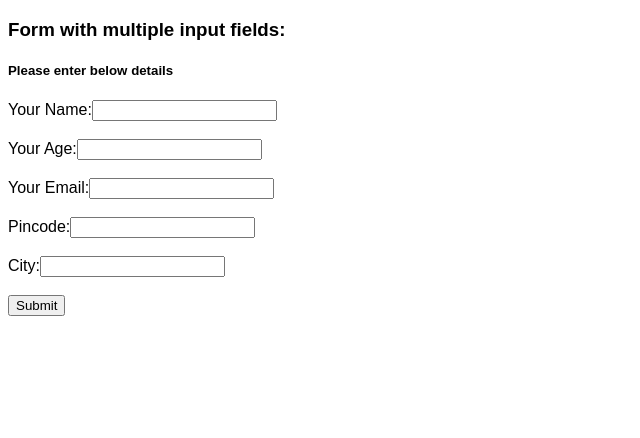
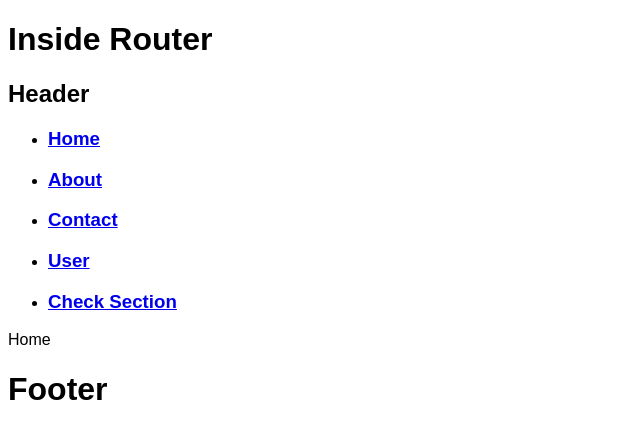
Before and after one commit to muazimmaqbool/Reactjs-with-Me, a React (Create React App) app: page / in a window 1280 px wide. Shown: the top 438 px of the page, without its empty margins (0-640 px from the left). Built offline with nearby package versions, Linux system fonts and the light colour scheme.

Commit message:
Routing info

```diff
--- a/src/App.jsx
+++ b/src/App.jsx
@@ -87,10 +87,10 @@ function App() {
 
       {/*used to explain forms in react */}
       {/* <Forms/> */}
-      <Forms2/>
+      {/* <Forms2/> */}
 
       {/*used to explain routing: explained in notebook and on pdf*/}
-       {/* <Routing/>  */}
+       <Routing/>
 
       {/*this component is inside Css Styling*/}
       {/* <Home/> */}
--- a/src/Components/Routing.jsx
+++ b/src/Components/Routing.jsx
@@ -36,8 +36,8 @@ export default Routing;
 /*
  Important:
   Router: Routing is a prcoess by which user is directed to the different pages
-          ->React Router is mainly used for developing single page web application
-          ->React Router is used to define multiple routes in the application
+          React Router is mainly used for developing single page web application
+          React Router is used to define multiple routes in the application
 
   Routes: used to define and render components based on the specified path.
           ->It will accept components and render to define what should be rendered
@@ -58,7 +58,7 @@ export default Routing;
           tempId will read any id when calling it like /:id, /new
 
       ->Using "id" is usefull when we work on the backend / when we request on the backend/request API etc
-        ->To access this id we use params
+      ->To access this id we use params
 
       ->useNavigate():
            we use "useNavigate" to go to a particular location like this
```
